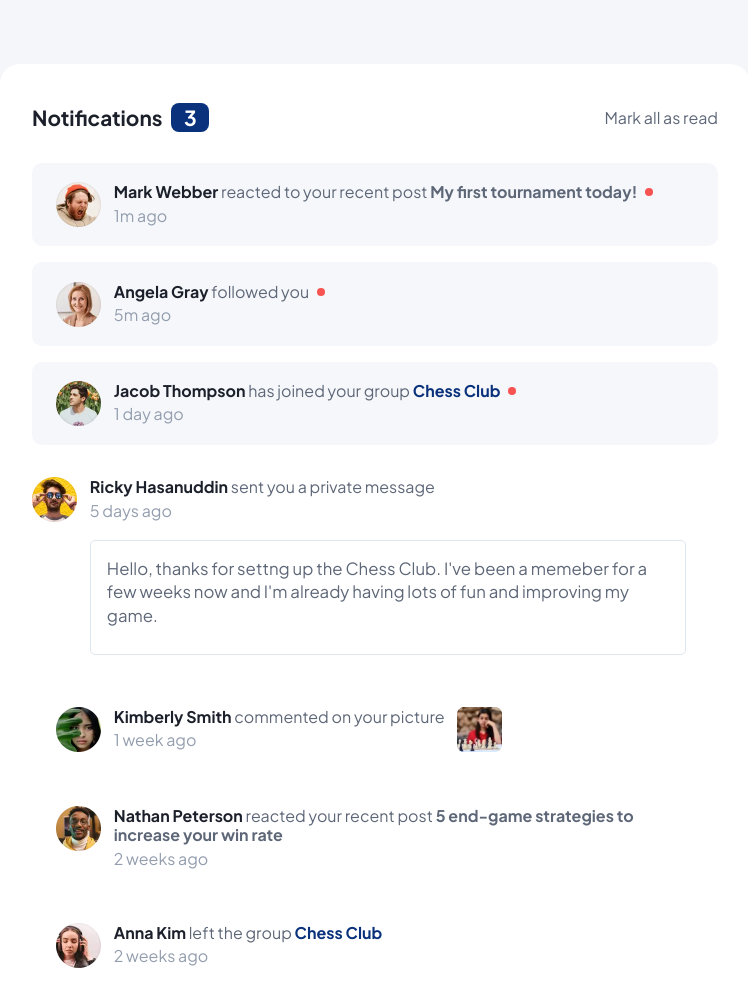
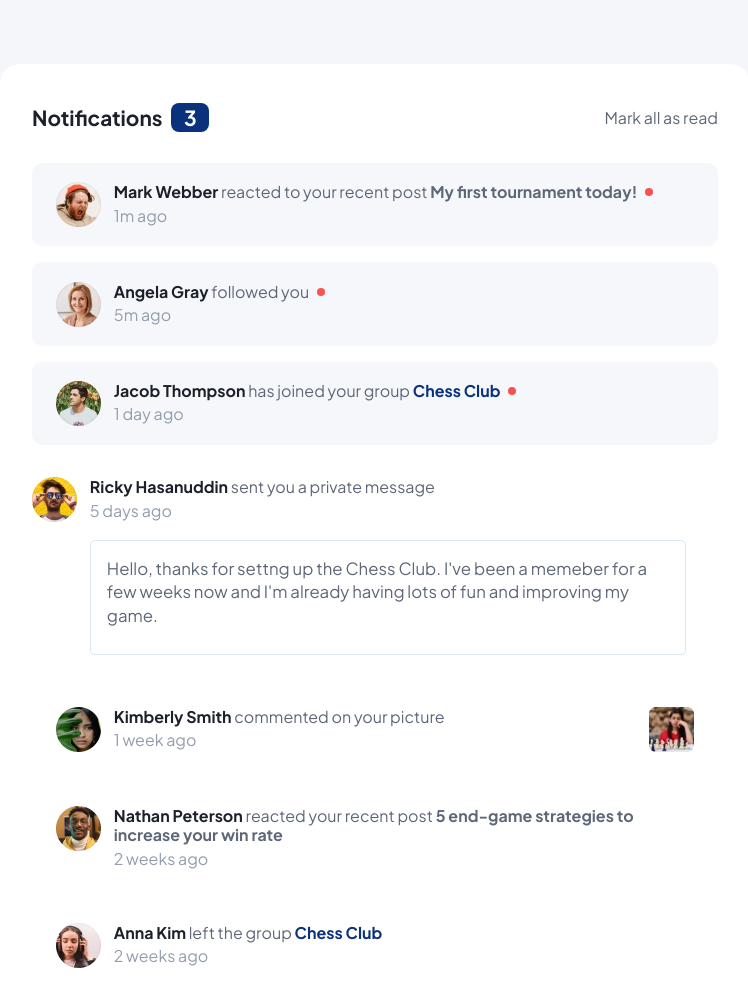
Before and after one commit to MarziaJalili/notifications-page-main, a plain HTML site: page index.html in a window 1280 px wide. Shown: the whole page, without its empty margins (265-1013 px from the left). Drawn offline with Linux system fonts and the light colour scheme.

Commit message:
Update style.css

```diff
--- a/style.css
+++ b/style.css
@@ -173,6 +173,10 @@ section.unread-messages li {
     }
 }
 
+.post-picture {
+    margin-left: auto;
+}
+
 /* desktop */
 @media (min-width: 40em) {
     body {
```
